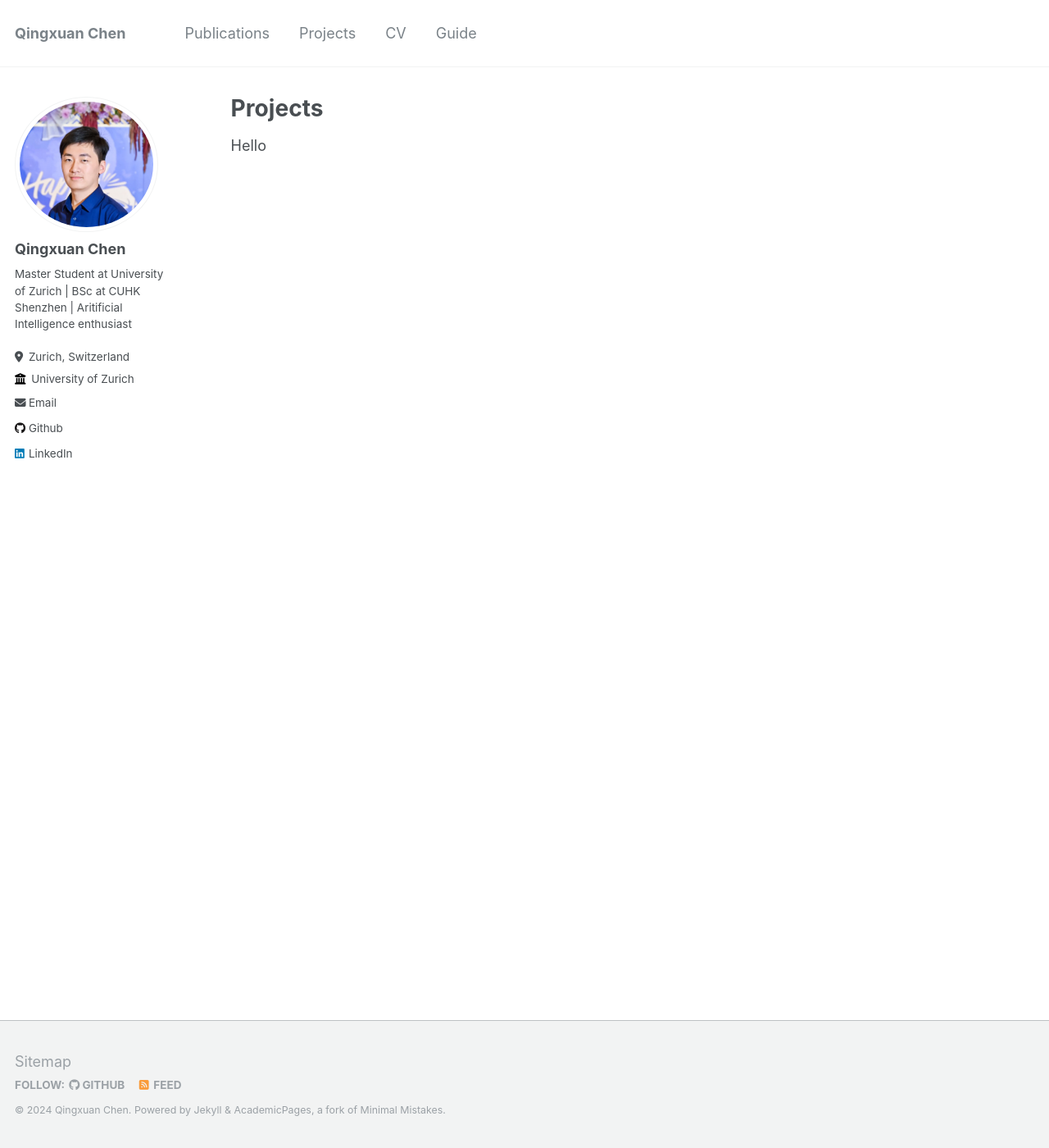
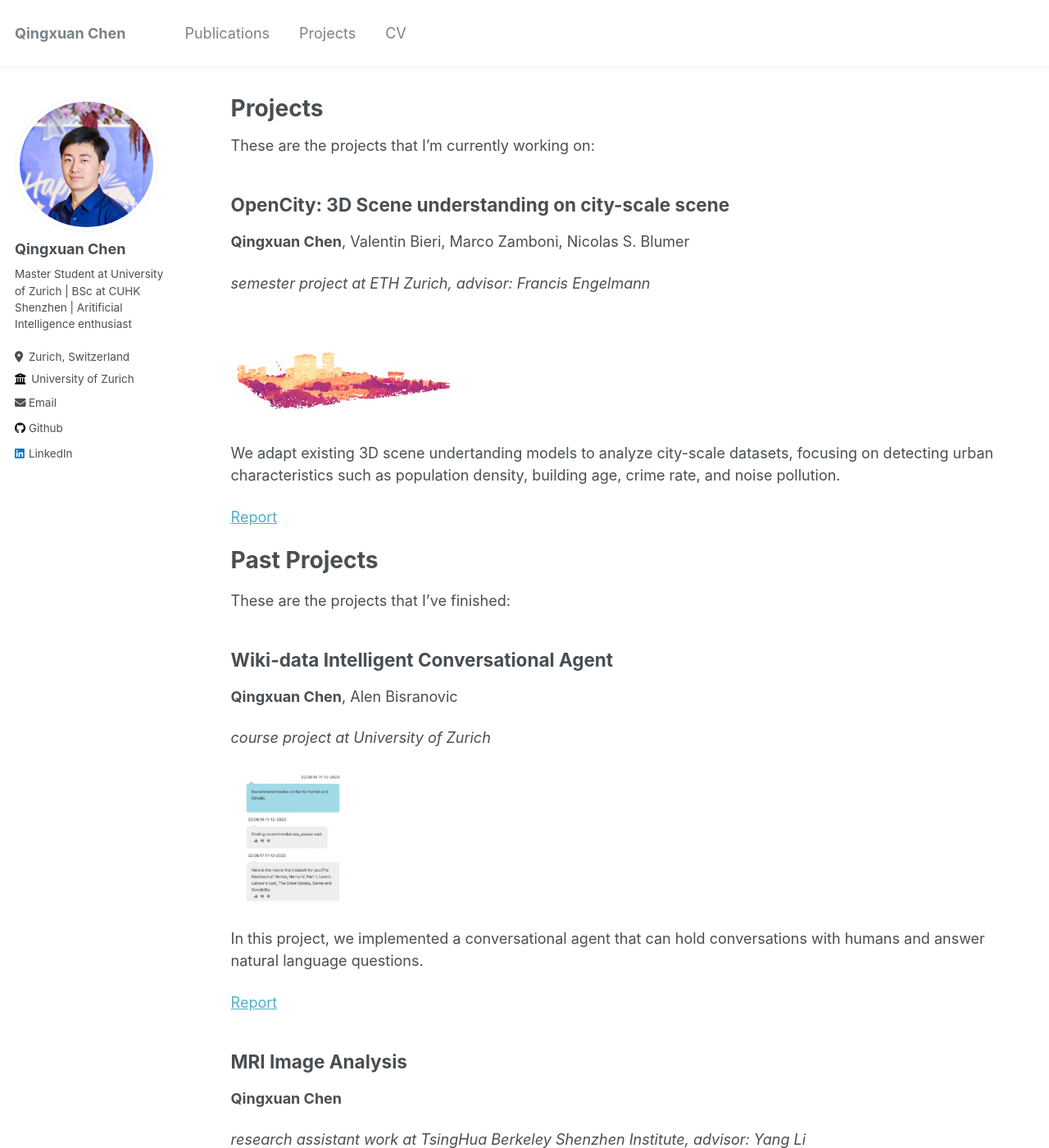
Before and after one commit to Jerryisqx/Jerryisqx.github.io, a Jekyll site: the page built from _pages/projects.md, in a window 1280 px wide and 1400 px high. Shown: the whole window at 82% size. Built offline with Jekyll 4.4.1, drawn with Linux system fonts in a browser that asks for light colours; some of the changed text lies outside the part shown.

Commit message:
projects

```diff
--- a/_data/navigation.yml
+++ b/_data/navigation.yml
@@ -9,5 +9,5 @@ main:
   - title: "CV"
     url: /cv/
 
-  - title: "Guide"
-    url: /markdown/
+  # - title: "Guide"
+  #   url: /markdown/
--- a/_pages/projects.md
+++ b/_pages/projects.md
@@ -5,8 +5,54 @@ permalink: /projects/
 author_profile: true
 ---
 
-{% include base_path %}
-Hello
-{% for post in site.projects reversed %}
-  {% include archive-single.html %}
-{% endfor %}
+These are the projects that I'm currently working on:
+
+## OpenCity: 3D Scene understanding on city-scale scene
+
+**Qingxuan Chen**, Valentin Bieri, Marco Zamboni, Nicolas S. Blumer
+
+_semester project at ETH Zurich, advisor: Francis Engelmann_
+
+![opencity](/images/opencity.jpg)
+
+We adapt existing 3D scene undertanding models to analyze city-scale datasets, focusing on detecting urban characteristics such as population density, building age, crime rate, and noise pollution.
+
+[Report](/files/OpenCity_Final_Report.pdf)
+
+
+# Past Projects
+These are the projects that I've finished:
+
+## Wiki-data Intelligent Conversational Agent
+
+**Qingxuan Chen**, Alen Bisranovic
+
+_course project at University of Zurich_
+
+<img src="/images/atai.jpg" width="150" height="100">
+
+In this project, we implemented a conversational agent that can hold conversations with humans and answer natural language questions.
+
+[Report](/files/ATAI-final-report.pdf)
+
+## MRI Image Analysis
+
+**Qingxuan Chen**
+
+_research assistant work at TsingHua Berkeley Shenzhen Institute, advisor: Yang Li_
+
+<img src="/images/mri.jpg" width="300" height="200">
+
+In this project, I build up a multi-task learning baseline for MRI segmentation with biased field correction preprocessing.
+
+[Report](/files/MRI_final_report.pptx)
+
+## IMDB Sentiment Analysis
+
+**Qingxuan Chen**, Hailu Chen, Hanfei Zhu, Jingyuan Yang, Mengjie Chen, Shuyu Huang, Tianyuan Xie, Yiling Kuang, Yixun Chen, Yongjia Heng
+
+_course project at Chinese University of Hong Kong, Shenzhen (CUHK-Shenzhen)_
+
+In this project, We try to discover multiple potential pipelines for analyzing sentiments of the IMDB movie review.
+
+[Report](/files/IMDB_Finalreport.pdf), [Code](https://github.com/Jerryisqx/IMDB-sentiment-analysis.git)
```
Also changed, not shown: images/atai.jpg (added), images/mri.jpg (added), images/opencity.jpg (added), 4 other files.
